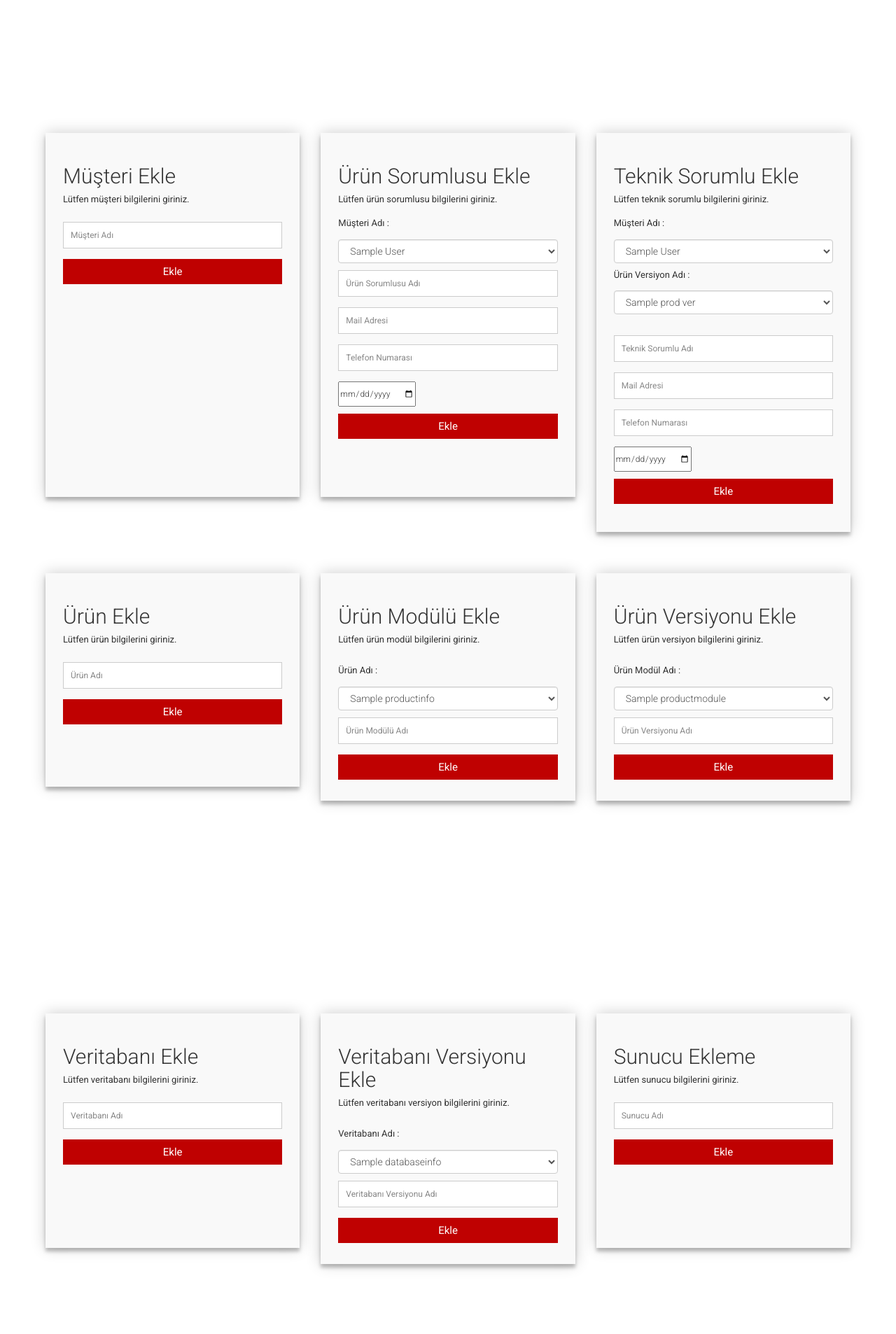
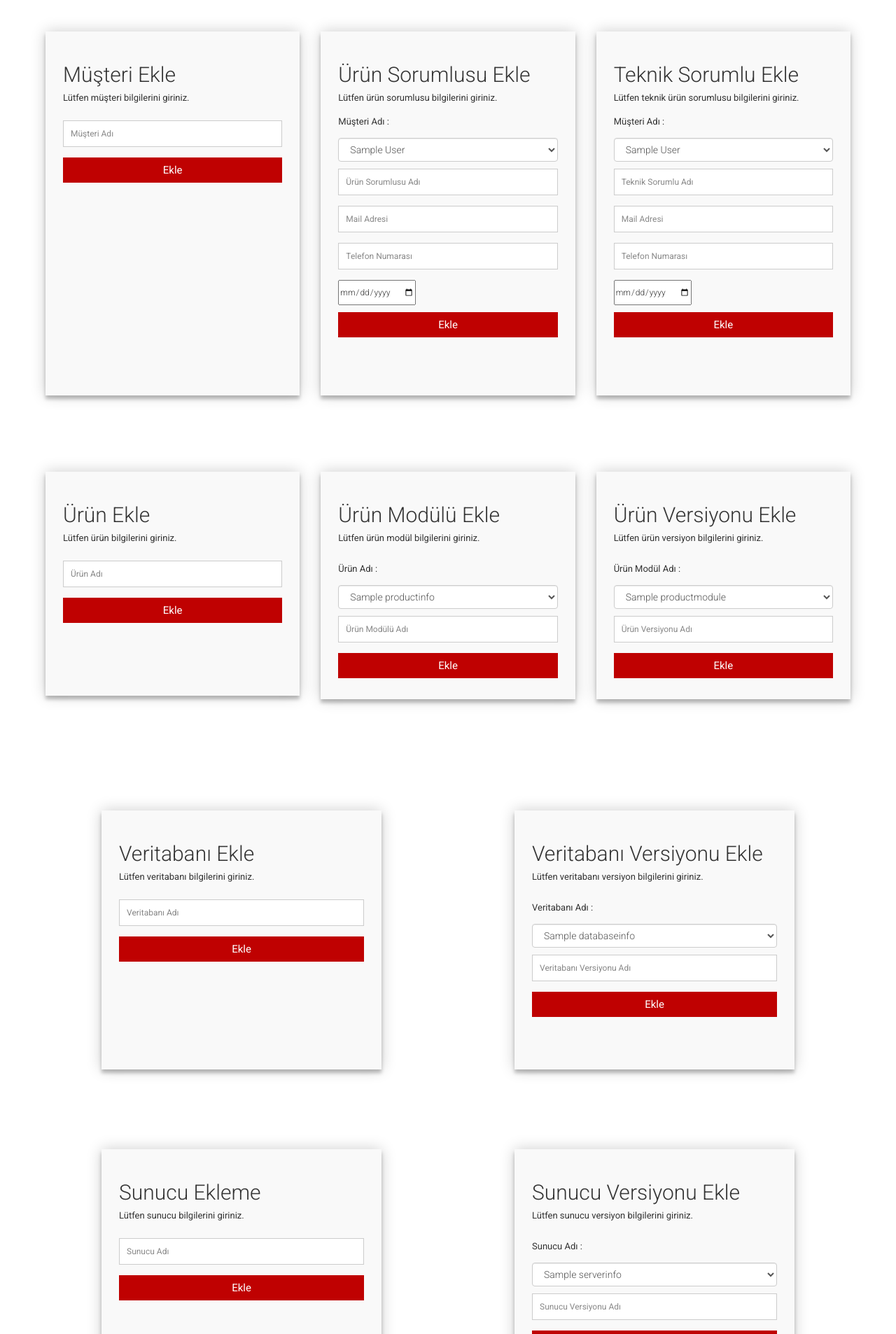
Before and after one commit to infleks/infersion, a Django app: template main/templates/add.html in a window 1280 px wide. Shown: the part 80-1986 px from the top of the page at 70% size. Run offline with Django 3.2, Linux system fonts and the light colour scheme; tables that the repository leaves empty hold one stand-in row (values such as "Sample post"); the template is opened without the code that fills it: values that come from a table or form of the project are taken from there, most other values are stand-ins (such as "Sample title", 1, 10 or a date in 2020); data that the repository does not hold is empty; some libraries are stand-ins or nearby versions.

Commit message:
utku commit 20180606

```diff
--- a/main/templates/add.html
+++ b/main/templates/add.html
@@ -1,16 +1,18 @@
 {% include 'partials/header_add_display.html' %}
+
+
 
 <div style="width: 100%; margin: 0px auto; float: left;">
   <div class="container">
     <div class="row">
       <div class="col-md-4">
-    {% include  'addCustomerInfo.html' %}
+        {% include 'addCustomerInfo.html' %}
       </div>
       <div class="col-md-4">
-    {% include  'addProductManager.html' %}
+        {% include 'addProductManager.html' %}
       </div>
       <div class="col-md-4">
-    {% include  'addTechnicalManager.html' %}
+        {% include 'addTechnicalManager.html' %}
       </div>
     </div>
   </div>
@@ -18,12 +20,12 @@
   <div class="container">
     <div class="row">
       <div class="col-md-4">
-{% include  'addProductInfo.html' %}      </div>
+        {% include 'addProductInfo.html' %} </div>
       <div class="col-md-4">
-    {% include  'addProductModule.html' %}
+        {% include 'addProductModule.html' %}
       </div>
       <div class="col-md-4">
-    {% include  'addProductVersion.html' %}
+        {% include 'addProductVersion.html' %}
       </div>
     </div>
   </div>
@@ -31,33 +33,34 @@
 
   <div class="container">
     <div class="row">
-      <div class="col-md-4">
-    {% include  'addDatabaseInfo.html' %}
+      <div class="col-md-6">
+        {% include 'addDatabaseInfo.html' %}
       </div>
-        <div class="col-md-4">
-    {% include  'addDatabaseVersion.html' %}
+      <div class="col-md-6">
+        {% include 'addDatabaseVersion.html' %}
       </div>
-          <div class="col-md-4">
-    {% include  'addServerInfo.html' %}
-      </div>
+
     </div>
   </div>
 
 
   <div class="container">
     <div class="row">
-      <div class="col-md-4">
-    {% include  'addServerVersion.html' %}
+      <div class="col-md-6">
+        {% include 'addServerInfo.html' %}
       </div>
-        <div class="col-md-4">
-    {% include  'addProductHistory.html' %}
+      <div class="col-md-6">
+        {% include 'addServerVersion.html' %}
       </div>
-          <div class="col-md-4">
-    {% include  'addTestProductHistory.html' %}
+      <div class="col-md-6">
+        {% include 'addProductHistory.html' %}
+      </div>
+      <div class="col-md-6">
+        {% include 'addTestProductHistory.html' %}
       </div>
     </div>
   </div>
-    {% include  'addInfinaWorkerHistory.html' %}
+
 </div>
 
 
--- a/main/templates/addCustomerInfo.html
+++ b/main/templates/addCustomerInfo.html
@@ -1,6 +1,6 @@
 <link rel="stylesheet" type="text/css" href="/static/css/style.css">
 <div class="container2">
-  <form id="contact" action="add" method="post" style="height:520px;">
+  <form id="contact" action="add" method="post" style="height:520px; margin-top: 5px;">
          {% csrf_token %}
     <h3>Müşteri Ekle</h3>
     <h4>Lütfen müşteri bilgilerini giriniz.</h4>
--- a/main/templates/addDatabaseInfo.html
+++ b/main/templates/addDatabaseInfo.html
@@ -1,6 +1,6 @@
 <link rel="stylesheet" type="text/css" href="/static/css/style.css">
 <div class="container2">
-  <form id="contact" action="add" method="post" style="height:335px;">
+  <form id="contact" action="add" method="post" style="height:370px; margin-top: 5px;">
          {% csrf_token %}
     <h3>Veritabanı Ekle</h3>
     <h4>Lütfen veritabanı bilgilerini giriniz.</h4>
--- a/main/templates/addDatabaseVersion.html
+++ b/main/templates/addDatabaseVersion.html
@@ -1,6 +1,6 @@
 <link rel="stylesheet" type="text/css" href="/static/css/style.css">
 <div class="container2">
-  <form id="contact" action="add" method="post">
+  <form id="contact" action="add" method="post" style="height:370px; margin-top: 5px;">
          {% csrf_token %}
     <h3>Veritabanı Versiyonu Ekle</h3>
     <h4>Lütfen veritabanı versiyon bilgilerini giriniz.</h4>
--- a/main/templates/addProductHistory.html
+++ b/main/templates/addProductHistory.html
@@ -1,10 +1,9 @@
 <link rel="stylesheet" type="text/css" href="/static/css/style.css">
 <div class="container2">
-  <form id="contact" action="add" method="post">
+  <form id="contact" action="add" method="post" style="margin-top: 5px;">
     {% csrf_token %}
     <h3>Satış Ürün</h3>
     <h4>Lütfen satış bilgilerini giriniz.</h4>
-
     <fieldset>
       <h4>Müşteri Adı :</h4>
       <select name="cus_id" class="form-control">
@@ -21,7 +20,7 @@
       <h4>Ürün Versiyon Adı :</h4>
       <select name="prodVers_id" class="form-control">
         {% for p in prodVer %}
-    <option value={{p.pk}}>{{ p.productVersionName }}</option>
+        <option value={{p.pk}}>{{p.productmodule.product.productName}}   {{p.productmodule.moduleName}}  {{p.productVersionName   }}</option>
         {% endfor %}
       </select>
     </fieldset>
@@ -30,14 +29,15 @@
       <h4>Veritabanı Versiyon Adı :</h4>
       <select name="dbVer_id" class="form-control">
         {% for d in dbHis %}
-    <option value={{d.pk}}>{{ d.databaseVersionName }}</option>
+        <option value={{d.pk}}> {{d.database.databaseName}}   {{ d.databaseVersionName }}</option>
         {% endfor %}
       </select>
+
       <fieldset>
         <h4>Sunucu Versiyon Adı :</h4>
         <select name="svVer_id" class="form-control">
           {% for sv in svHis %}
-    <option value={{sv.pk}}>{{ sv.serverVersionName }}</option>
+          <option value={{sv.pk}}> {{sv.server.serverName}}   {{ sv.serverVersionName }}</option>
           {% endfor %}
         </select>
         <br>
--- a/main/templates/addProductInfo.html
+++ b/main/templates/addProductInfo.html
@@ -1,6 +1,6 @@
 <link rel="stylesheet" type="text/css" href="/static/css/style.css">
 <div class="container2">
-  <form id="contact" action="add" method="post" style="height:305px;">
+  <form id="contact" action="add" method="post" style="height:320px; ">
          {% csrf_token %}
     <h3>Ürün Ekle</h3>
     <h4>Lütfen ürün bilgilerini giriniz.</h4>
--- a/main/templates/addProductManager.html
+++ b/main/templates/addProductManager.html
@@ -1,6 +1,6 @@
 <link rel="stylesheet" type="text/css" href="/static/css/style.css">
 <div class="container2">
-  <form id="contact" action="add" method="post" style="height:520px;">
+  <form id="contact" action="add" method="post" style="height:520px; margin-top: 5px;">
     {% csrf_token %}
     <h3>Ürün Sorumlusu Ekle</h3>
     <h4>Lütfen ürün sorumlusu bilgilerini giriniz.</h4>
@@ -11,7 +11,6 @@
       <select name="cus_id" class="form-control">
         {% for c in cus %}
         <option value={{c.pk}}>{{ c.customerName }}</option>
-
         {% endfor %}
 
       </select>
--- a/main/templates/addServerInfo.html
+++ b/main/templates/addServerInfo.html
@@ -1,6 +1,6 @@
 <link rel="stylesheet" type="text/css" href="/static/css/style.css">
 <div class="container2">
-  <form id="contact" action="add" method="post" style="height:335px;">
+  <form id="contact" action="add" method="post" style="height:370px; margin-top: 5px;">
          {% csrf_token %}
     <h3>Sunucu Ekleme</h3>
     <h4>Lütfen sunucu bilgilerini giriniz.</h4>
--- a/main/templates/addServerVersion.html
+++ b/main/templates/addServerVersion.html
@@ -1,6 +1,6 @@
 <link rel="stylesheet" type="text/css" href="/static/css/style.css">
 <div class="container2">
-  <form id="contact" action="add" method="post" style="height:600px;">
+  <form id="contact" action="add" method="post" style="height:370px; margin-top: 5px;">
          {% csrf_token %}
     <h3>Sunucu Versiyonu Ekle</h3>
     <h4>Lütfen sunucu versiyon bilgilerini giriniz.</h4>
--- a/main/templates/addTechnicalManager.html
+++ b/main/templates/addTechnicalManager.html
@@ -1,8 +1,9 @@
+<link rel="stylesheet" type="text/css" href="/static/css/style.css">
 <div class="container2">
-  <form id="contact" action="add" method="post">
+  <form id="contact" action="add" method="post" style="height:520px;  margin-top: 5px;">
     {% csrf_token %}
     <h3>Teknik Sorumlu Ekle</h3>
-    <h4>Lütfen teknik sorumlu bilgilerini giriniz.</h4>
+    <h4>Lütfen teknik ürün sorumlusu bilgilerini giriniz.</h4>
     <input type="hidden" name="add_what" value="techMan">
 
     <fieldset>
@@ -12,17 +13,9 @@
         <option value={{c.pk}}>{{ c.customerName }}</option>
         {% endfor %}
       </select>
-    </fieldset>
 
-                <h4>Ürün Versiyon Adı :</h4>
-      <select name="prodVers_id" class="form-control">
-          {% for p in prodVer %}
-    <option value={{p.pk}}>{{ p.productVersionName }}</option>
-   {% endfor %}
-</select>
     </fieldset>
     <fieldset>
-        <br>
       <input placeholder="Teknik Sorumlu Adı" type="text" tabindex="2" name="techMan_name" required>
     </fieldset>
     <fieldset>
```
Also changed, not shown: main/static/css/header_add_display.css (added, +44 -0 lines), 1 other file. Lines whose indentation alone changed are shown as unchanged.
